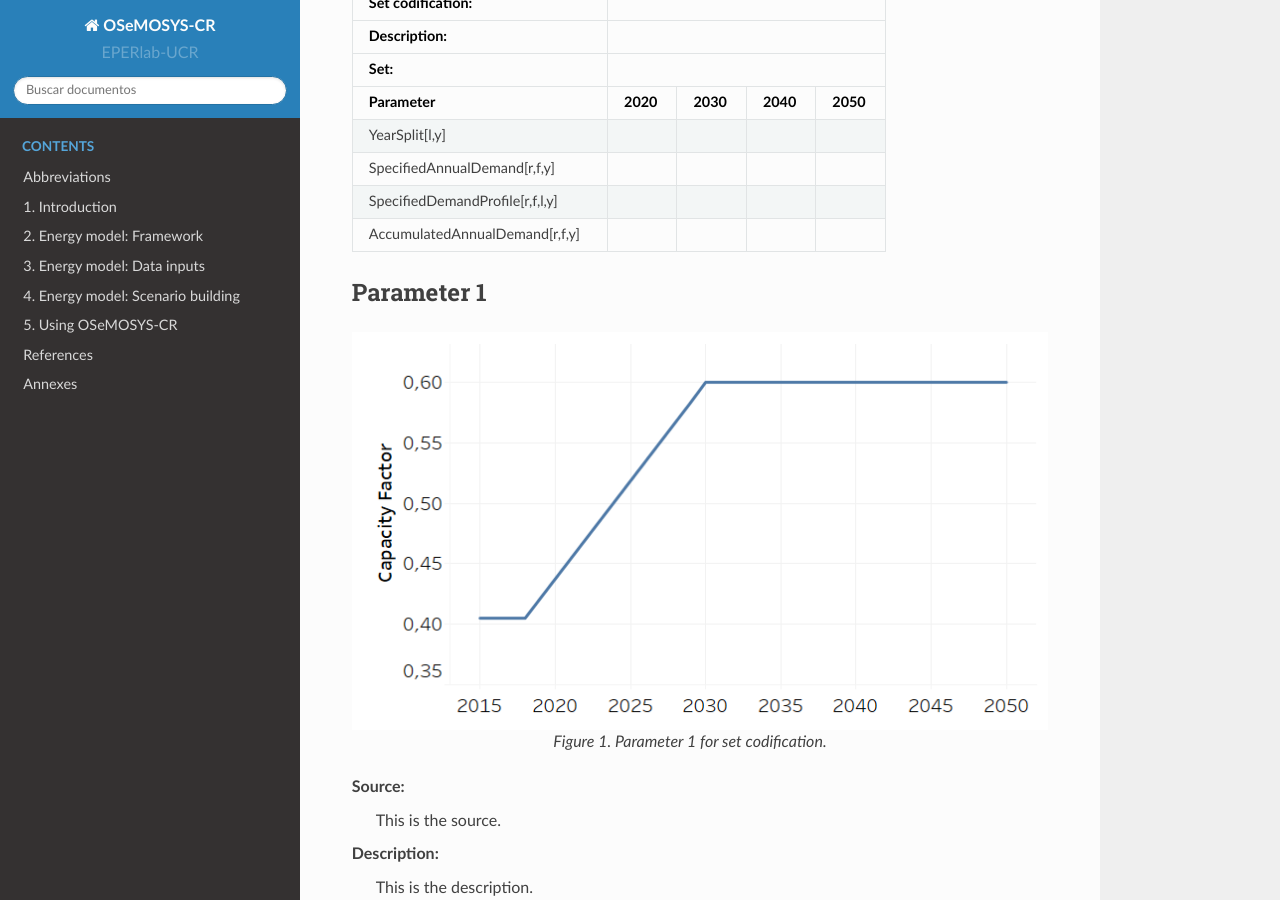
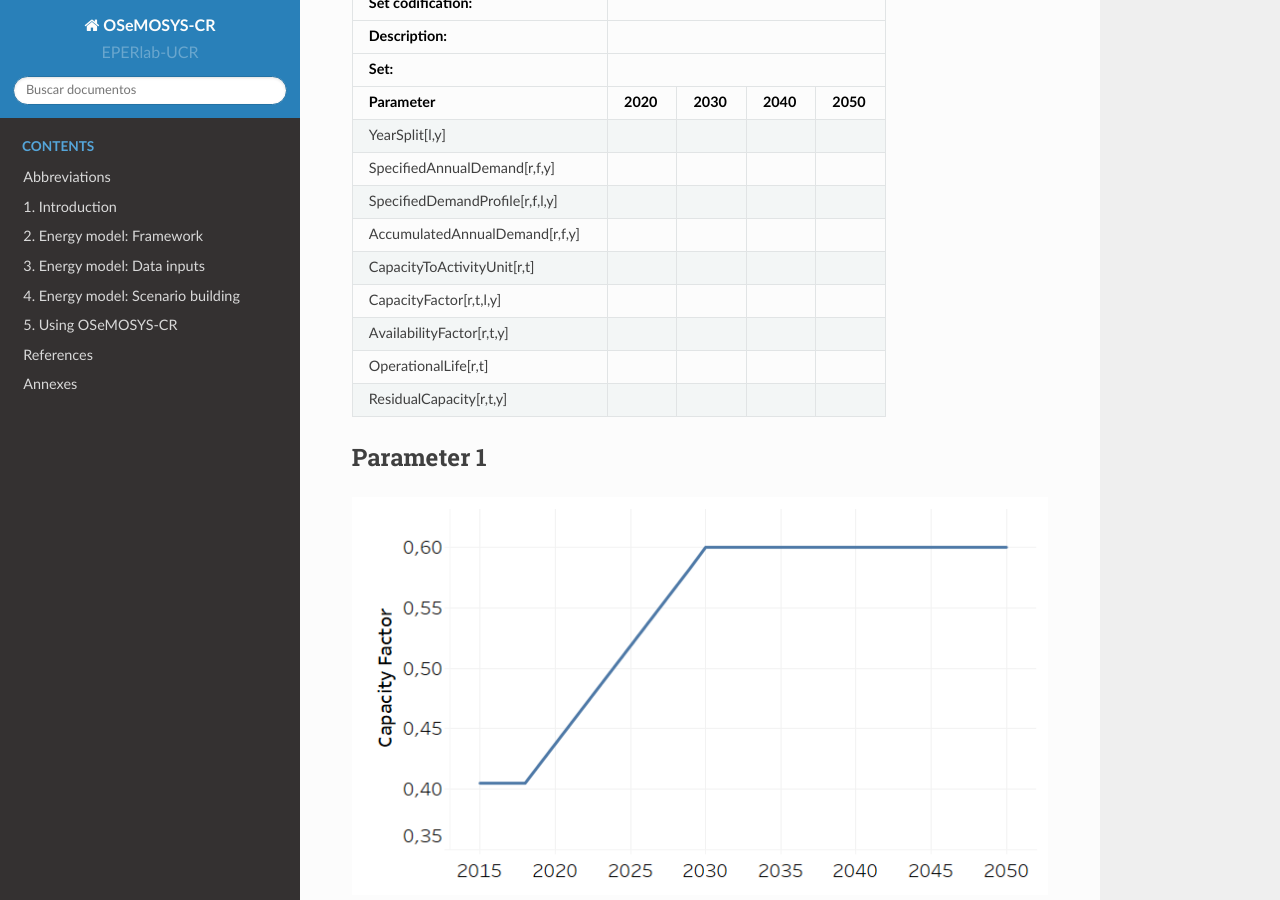
Before and after one commit to EPERLab/OSeMOSYS-CR, a Sphinx documentation site: the page built from docs/Template_example.rst, in a window 1280 px wide and 900 px high, scrolled down 471 px. Built offline with Sphinx 7.4.7 and the Read the Docs theme 2.0.0, drawn with Linux system fonts in a browser that asks for light colours; formulas are drawn with MathJax 3.

Commit message:
Update Template_example.rst

```diff
--- a/docs/Template_example.rst
+++ b/docs/Template_example.rst
@@ -21,6 +21,16 @@ Set codification
 | SpecifiedDemandProfile[r,f,l,y]                         |              |              |              |              |
 +---------------------------------------------------------+--------------+--------------+--------------+--------------+
 | AccumulatedAnnualDemand[r,f,y]                          |              |              |              |              |
++---------------------------------------------------------+--------------+--------------+--------------+--------------+
+| CapacityToActivityUnit[r,t]                             |              |              |              |              |
++---------------------------------------------------------+--------------+--------------+--------------+--------------+
+| CapacityFactor[r,t,l,y]                                 |              |              |              |              |
++---------------------------------------------------------+--------------+--------------+--------------+--------------+
+| AvailabilityFactor[r,t,y]                               |              |              |              |              |
++---------------------------------------------------------+--------------+--------------+--------------+--------------+
+| OperationalLife[r,t]                                    |              |              |              |              |
++---------------------------------------------------------+--------------+--------------+--------------+--------------+
+| ResidualCapacity[r,t,y]                                 |              |              |              |              |
 +---------------------------------------------------------+--------------+--------------+--------------+--------------+
 
 
```
